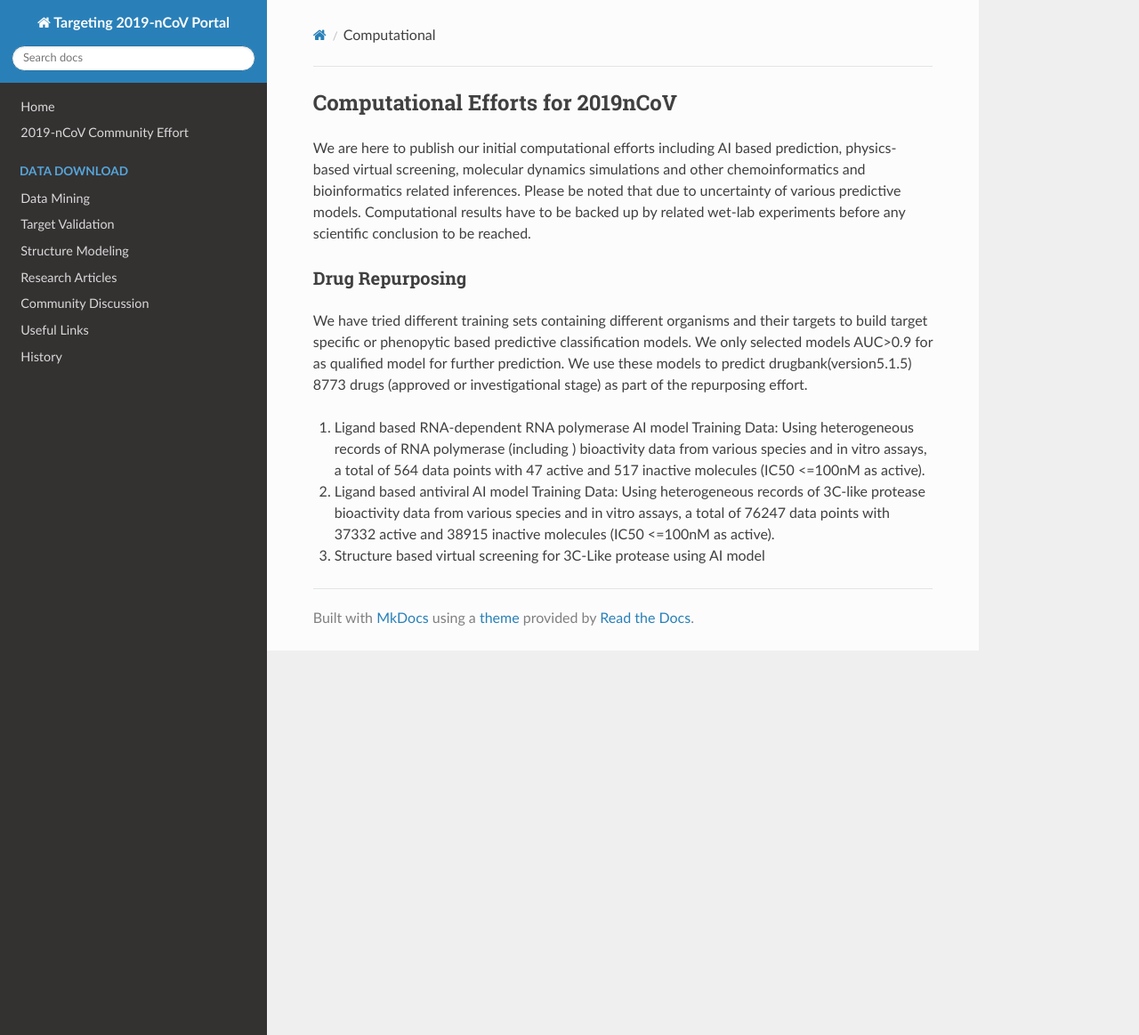
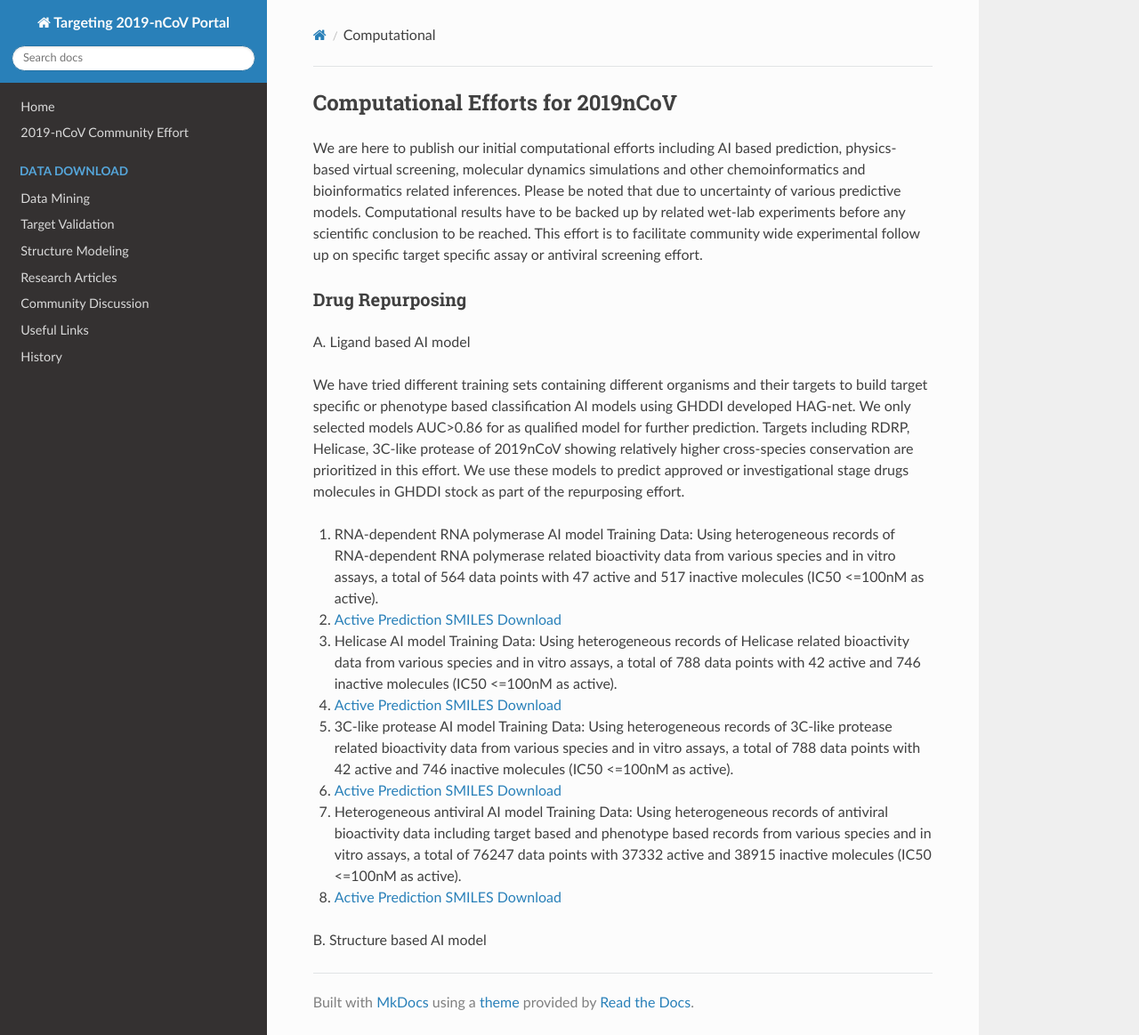
Before and after one commit to GHDDI-AILab/Targeting2019-nCoV, an MkDocs documentation site: the page built from docs/computational.md, in a window 1280 px wide and 1163 px high. Shown: the whole window at 89% size. Built offline with MkDocs 1.6.1, drawn with Linux system fonts in a browser that asks for light colours; nearby versions of some CDN libraries.

Commit message:
update tables

```diff
--- a/docs/computational.md
+++ b/docs/computational.md
@@ -1,15 +1,32 @@
 ## Computational Efforts for 2019nCoV
 
-We are here to publish our initial computational efforts including AI based prediction, physics-based virtual screening, molecular dynamics simulations and other chemoinformatics and bioinformatics related inferences. Please be noted that due to uncertainty of various predictive models. Computational results have to be backed up by related wet-lab experiments before any scientific conclusion to be reached.
+We are here to publish our initial computational efforts including AI based prediction, physics-based virtual screening, molecular dynamics simulations and other chemoinformatics and bioinformatics related inferences. Please be noted that due to uncertainty of various predictive models. Computational results have to be backed up by related wet-lab experiments before any scientific conclusion to be reached. This effort is to facilitate community wide experimental follow up on specific target specific assay or antiviral screening effort.
 
 ### Drug Repurposing
 
-We have tried different training sets containing different organisms and their targets to build target specific or phenopytic based predictive classification models. We only selected models AUC>0.9 for as qualified model for further prediction. We use these models to predict drugbank(version5.1.5) 8773 drugs (approved or investigational stage) as part of the repurposing effort.
+A. Ligand based AI model
 
-1. Ligand based RNA-dependent RNA polymerase AI model
-Training Data: Using heterogeneous records of RNA polymerase (including ) bioactivity data from various species and in vitro assays, a total of 564 data points with 47 active and 517 inactive molecules (IC50 <=100nM as active).
+We have tried different training sets containing different organisms and their targets to build target specific or phenotype based classification AI models using GHDDI developed HAG-net. We only selected models AUC>0.86 for as qualified model for further prediction. Targets including RDRP, Helicase, 3C-like protease of 2019nCoV showing relatively higher cross-species conservation are prioritized in this effort.  We use these models to predict approved or investigational stage drugs molecules in GHDDI stock as part of the repurposing effort.
 
-2. Ligand based antiviral AI model
-Training Data: Using heterogeneous records of 3C-like protease bioactivity data from various species and in vitro assays, a total of 76247 data points with 37332 active and 38915 inactive molecules (IC50 <=100nM as active).
+1. RNA-dependent RNA polymerase AI model
+Training Data: Using heterogeneous records of RNA-dependent RNA polymerase related bioactivity data from various species and in vitro assays, a total of 564 data points with 47 active and 517 inactive molecules (IC50 <=100nM as active).
 
-3. Structure based virtual screening for 3C-Like protease using AI model
+* [Active Prediction SMILES Download](https://ghddiai.oss-cn-zhangjiakou.aliyuncs.com/file/Causaly-GHDDI_dataset.xlsx)
+
+2. Helicase AI model
+Training Data: Using heterogeneous records of Helicase related bioactivity data from various species and in vitro assays, a total of 788 data points with 42 active and 746 inactive molecules (IC50 <=100nM as active).
+
+* [Active Prediction SMILES Download](https://ghddiai.oss-cn-zhangjiakou.aliyuncs.com/file/Causaly-GHDDI_dataset.xlsx)
+
+3. 3C-like protease AI model
+Training Data: Using heterogeneous records of 3C-like protease related bioactivity data from various species and in vitro assays, a total of 788 data points with 42 active and 746 inactive molecules (IC50 <=100nM as active).
+
+* [Active Prediction SMILES Download](https://ghddiai.oss-cn-zhangjiakou.aliyuncs.com/file/Causaly-GHDDI_dataset.xlsx)
+
+4. Heterogeneous antiviral AI model
+Training Data: Using heterogeneous records of antiviral bioactivity data including target based and phenotype based records from various species and in vitro assays, a total of 76247 data points with 37332 active and 38915 inactive molecules (IC50 <=100nM as active).
+
+* [Active Prediction SMILES Download](https://ghddiai.oss-cn-zhangjiakou.aliyuncs.com/file/Causaly-GHDDI_dataset.xlsx)
+
+
+B. Structure based AI model
```
Also changed, not shown: docs/CoV_Experiment_Data.md (+16 -1 lines), docs/drug_candidates.md (+17 -2 lines), util/RDRP.md (added, +9 -0 lines), 1 other file.
